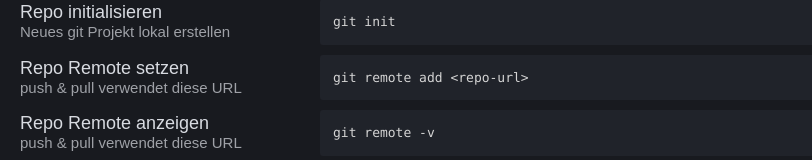
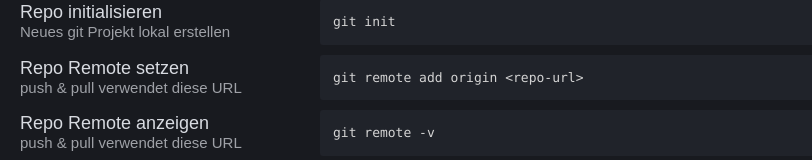
Before and after one commit to mas-se-we1/web-cheat-sheet, a React (Create React App) app: page /git in a window 1280 px wide. Shown: the part 136-296 px from the top of the page, without its empty margins (0-812 px from the left). Built offline with nearby package versions, Linux system fonts and the light colour scheme.

Commit message:
Fix remote add syntax error

```diff
--- a/src/data/gitSnippets.ts
+++ b/src/data/gitSnippets.ts
@@ -15,7 +15,7 @@ git config --global user.email "<email>"
 	{
 		title: 'Repo Remote setzen',
 		text: 'push & pull verwendet diese URL',
-		code: `git remote add <repo-url>`.trim()
+		code: `git remote add origin <repo-url>`.trim()
 	},
 	{
 		title: 'Repo Remote anzeigen',
```
